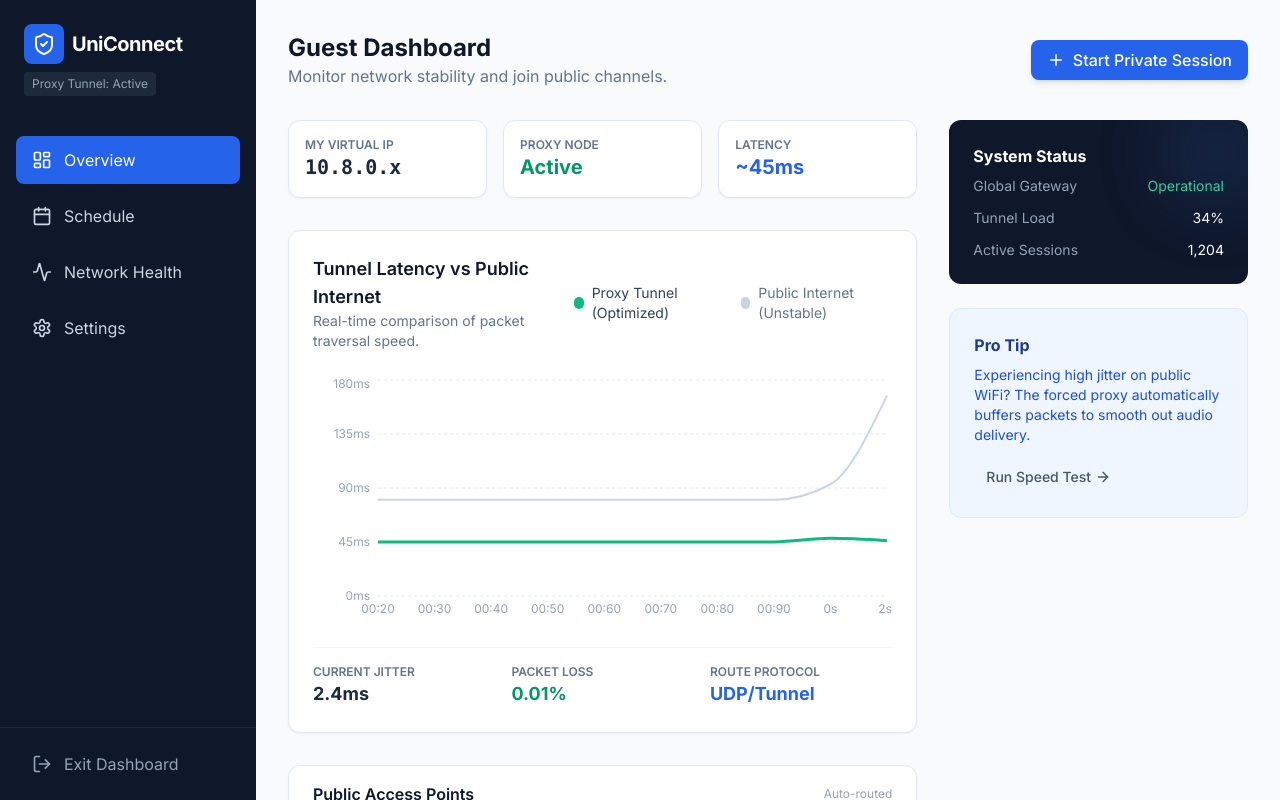
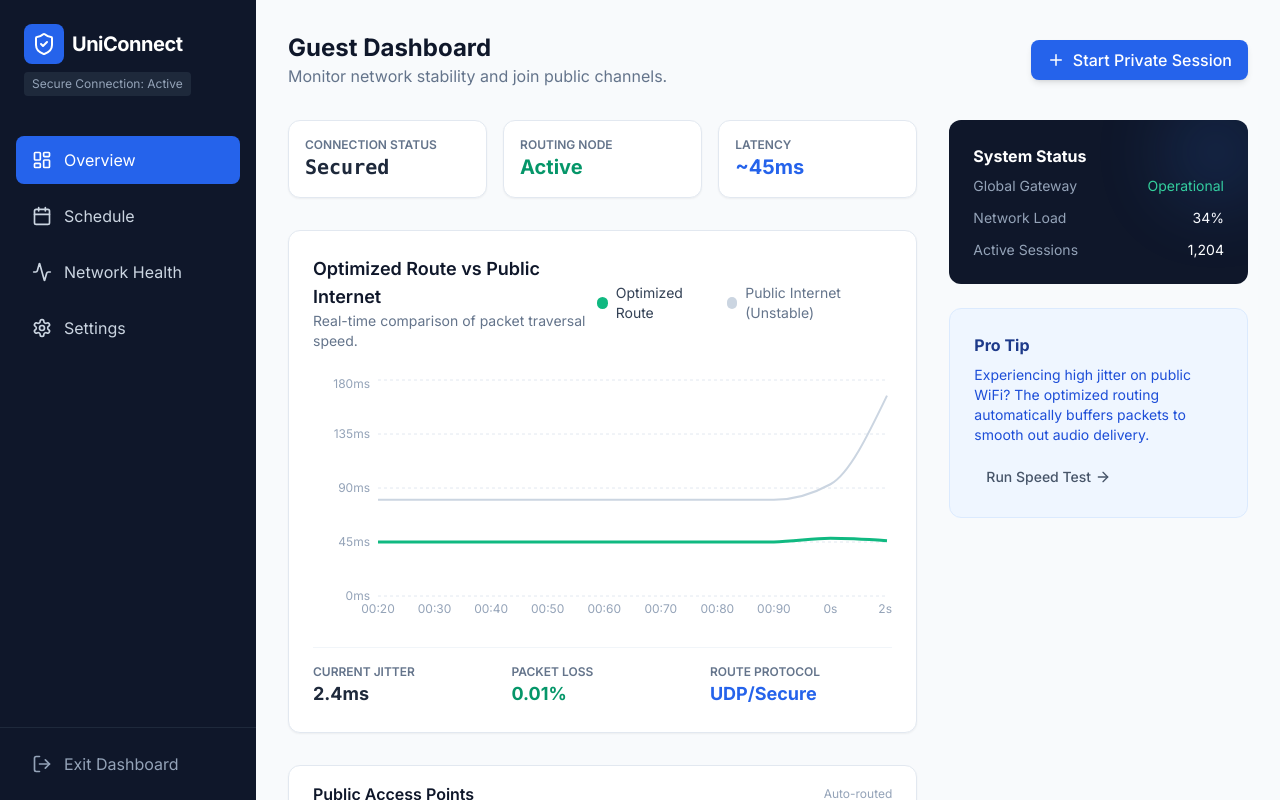
Before and after one commit to glbimr/Go-Meet, a React (Vite) app: page /app/dashboard in a window 1280 px wide. Built offline with nearby package versions, Linux system fonts and the light colour scheme.

Commit message:
refactor: Rename "Proxy Tunnel" to "Secure Connection"
Updates UI elements and terminology to reflect the change from a specific "Proxy Tunnel" implementation to a more general "Secure Connection" concept. This improves clarity and flexibility in describing the application's connectivity features.

```diff
--- a/components/Layout.tsx
+++ b/components/Layout.tsx
@@ -28,7 +28,7 @@ const Layout: React.FC = () => {
             <span className="text-xl font-bold tracking-tight">UniConnect</span>
           </div>
           <div className="mt-2 text-xs text-slate-400 bg-slate-800 px-2 py-1 rounded inline-block">
-            Proxy Tunnel: Active
+            Secure Connection: Active
           </div>
         </div>
 
--- a/components/NetworkVisualizer.tsx
+++ b/components/NetworkVisualizer.tsx
@@ -40,13 +40,13 @@ const NetworkVisualizer: React.FC = () => {
     <div className="bg-white p-6 rounded-xl shadow-sm border border-slate-200">
       <div className="flex justify-between items-center mb-6">
         <div>
-          <h3 className="text-lg font-semibold text-slate-900">Tunnel Latency vs Public Internet</h3>
+          <h3 className="text-lg font-semibold text-slate-900">Optimized Route vs Public Internet</h3>
           <p className="text-sm text-slate-500">Real-time comparison of packet traversal speed.</p>
         </div>
         <div className="flex space-x-4 text-sm">
           <div className="flex items-center">
             <span className="w-3 h-3 bg-emerald-500 rounded-full mr-2"></span>
-            <span className="text-slate-700">Proxy Tunnel (Optimized)</span>
+            <span className="text-slate-700">Optimized Route</span>
           </div>
           <div className="flex items-center">
             <span className="w-3 h-3 bg-slate-300 rounded-full mr-2"></span>
@@ -108,7 +108,7 @@ const NetworkVisualizer: React.FC = () => {
         </div>
         <div>
           <p className="text-xs text-slate-500 uppercase font-semibold">Route Protocol</p>
-          <p className="text-lg font-bold text-blue-600">UDP/Tunnel</p>
+          <p className="text-lg font-bold text-blue-600">UDP/Secure</p>
         </div>
       </div>
     </div>
--- a/pages/Dashboard.tsx
+++ b/pages/Dashboard.tsx
@@ -40,11 +40,11 @@ const Dashboard: React.FC = () => {
           {/* Stats Cards */}
           <div className="grid grid-cols-1 md:grid-cols-3 gap-4">
              <div className="bg-white p-4 rounded-xl shadow-sm border border-slate-200">
-               <p className="text-xs text-slate-500 uppercase font-semibold">My Virtual IP</p>
-               <p className="text-xl font-mono font-bold text-slate-800">10.8.0.x</p>
+               <p className="text-xs text-slate-500 uppercase font-semibold">Connection Status</p>
+               <p className="text-xl font-mono font-bold text-slate-800">Secured</p>
              </div>
              <div className="bg-white p-4 rounded-xl shadow-sm border border-slate-200">
-               <p className="text-xs text-slate-500 uppercase font-semibold">Proxy Node</p>
+               <p className="text-xs text-slate-500 uppercase font-semibold">Routing Node</p>
                <p className="text-xl font-bold text-emerald-600">Active</p>
              </div>
              <div className="bg-white p-4 rounded-xl shadow-sm border border-slate-200">
@@ -94,7 +94,7 @@ const Dashboard: React.FC = () => {
                  <span className="text-emerald-400">Operational</span>
                </div>
                <div className="flex justify-between text-sm">
-                 <span className="text-slate-400">Tunnel Load</span>
+                 <span className="text-slate-400">Network Load</span>
                  <span>34%</span>
                </div>
                <div className="flex justify-between text-sm">
@@ -107,7 +107,7 @@ const Dashboard: React.FC = () => {
           <div className="bg-blue-50 border border-blue-100 rounded-xl p-6">
             <h3 className="text-blue-900 font-bold mb-2">Pro Tip</h3>
             <p className="text-blue-700 text-sm mb-4">
-              Experiencing high jitter on public WiFi? The forced proxy automatically buffers packets to smooth out audio delivery.
+              Experiencing high jitter on public WiFi? The optimized routing automatically buffers packets to smooth out audio delivery.
             </p>
             <Button size="sm" variant="ghost" className="text-blue-700 hover:bg-blue-100 p-0">
               Run Speed Test <ArrowRight size={16} className="ml-1" />
--- a/pages/MeetingRoom.tsx
+++ b/pages/MeetingRoom.tsx
@@ -344,7 +344,7 @@ const MeetingRoom: React.FC = () => {
         <div className="flex items-center space-x-4">
           <div className="flex items-center space-x-2 bg-slate-900 px-3 py-1.5 rounded-lg border border-slate-700 hidden sm:flex">
             <Shield size={16} className="text-emerald-400" />
-            <span className="text-sm font-mono text-slate-300">VIP: {virtualIp}</span>
+            <span className="text-sm font-mono text-slate-300">Secure</span>
           </div>
           <div className="h-4 w-px bg-slate-700 hidden sm:block"></div>
           <h1 className="font-semibold text-lg truncate max-w-[150px] sm:max-w-md">Room: {meetingId}</h1>
@@ -426,7 +426,7 @@ const MeetingRoom: React.FC = () => {
 
                   <div className="absolute bottom-4 left-4 bg-black/60 backdrop-blur-sm px-3 py-1 rounded-full flex items-center space-x-2 z-10">
                     <span className="text-sm font-medium">{p.name}</span>
-                    <span className="text-xs text-slate-400 hidden sm:inline">({p.ip})</span>
+                    {/* Removed IP display */}
                   </div>
                 </div>
               ))}
@@ -455,7 +455,7 @@ const MeetingRoom: React.FC = () => {
                       </p>
                       <p className="text-xs text-slate-400 flex items-center">
                         <Shield size={10} className="mr-1 text-emerald-500" />
-                        {p.ip}
+                        Secure Connection
                       </p>
                     </div>
                   </div>
@@ -472,7 +472,7 @@ const MeetingRoom: React.FC = () => {
             <p className="text-sm text-slate-400">
               {new Date().toLocaleTimeString([], { hour: '2-digit', minute: '2-digit' })}
             </p>
-            <p className="text-xs text-emerald-500 font-medium">Encrypted • Proxied</p>
+            <p className="text-xs text-emerald-500 font-medium">Encrypted • Protected</p>
          </div>
 
          <div className="flex items-center space-x-2 sm:space-x-4">
--- a/pages/NetworkHealth.tsx
+++ b/pages/NetworkHealth.tsx
@@ -13,7 +13,7 @@ const NetworkHealth: React.FC = () => {
             <Server size={24} />
           </div>
           <div>
-            <p className="text-sm text-slate-500">Proxy Gateway</p>
+            <p className="text-sm text-slate-500">Routing Gateway</p>
             <p className="text-xl font-bold text-slate-900">US-East-1</p>
           </div>
         </div>
@@ -42,7 +42,7 @@ const NetworkHealth: React.FC = () => {
       <div className="bg-slate-900 text-white p-6 rounded-xl">
         <h3 className="font-bold text-lg mb-2">Technical Diagnostics</h3>
         <pre className="font-mono text-xs text-slate-400 overflow-x-auto">
-          {`> PING 10.8.0.1 (PROXY_GATEWAY) 56(84) bytes of data.
+          {`> PING 10.8.0.1 (SECURE_GATEWAY) 56(84) bytes of data.
 64 bytes from 10.8.0.1: icmp_seq=1 ttl=64 time=45.2 ms
 64 bytes from 10.8.0.1: icmp_seq=2 ttl=64 time=44.8 ms
 64 bytes from 10.8.0.1: icmp_seq=3 ttl=64 time=45.1 ms
--- a/pages/ProxyLoading.tsx
+++ b/pages/ProxyLoading.tsx
@@ -40,7 +40,7 @@ const ProxyLoading: React.FC = () => {
             Getting connection established
           </h2>
           <p className="text-slate-400">
-            Please wait while we secure your proxy tunnel...
+            Please wait while we secure your connection...
           </p>
         </div>
 
--- a/pages/Settings.tsx
+++ b/pages/Settings.tsx
@@ -15,8 +15,8 @@ const Settings: React.FC = () => {
 
         <div className="flex items-center justify-between py-4 border-b border-slate-100">
           <div>
-            <p className="font-medium text-slate-900">Force Proxy Tunneling</p>
-            <p className="text-sm text-slate-500">Route all traffic through the UniConnect secure gateway.</p>
+            <p className="font-medium text-slate-900">Force Secure Routing</p>
+            <p className="text-sm text-slate-500">Route all traffic through the UniConnect secure gateway for better stability.</p>
           </div>
           <button
             onClick={() => setProxyEnabled(!proxyEnabled)}
```
Also changed, not shown: pages/Home.tsx (+4 -19 lines).
